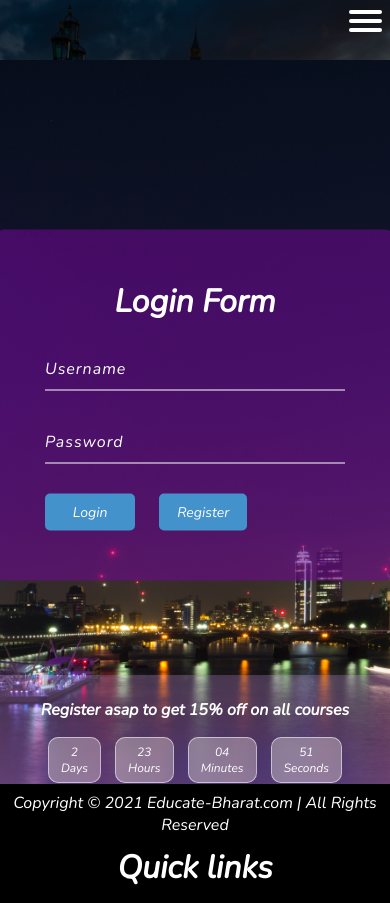
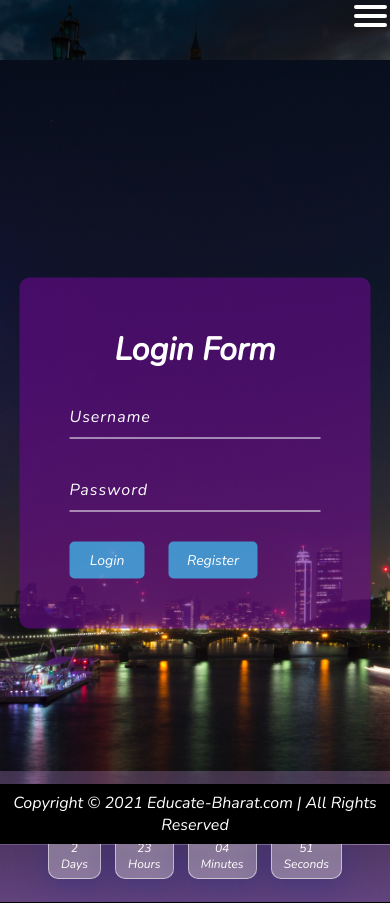
Before and after one commit to shreyans00/EBharat, a Node server app: page /sign_in in a window 390 px wide. Shown: the top 903 px of the page. Run offline with Node 20, Linux system fonts and the light colour scheme; some libraries are stand-ins or nearby versions.

Commit message:
changes to make more responsive

```diff
--- a/public/css/sign_in.css
+++ b/public/css/sign_in.css
@@ -142,6 +142,14 @@
       font-size:1.4em;
     }
 
+    .main_div{
+      margin-block:3rem;
+    }
+
+    .box2{
+      width:90%;
+    }
+
     .btn-page {
       width: 50%;
     }
--- a/public/css/style.css
+++ b/public/css/style.css
@@ -1,6 +1,8 @@
+@import url(hamburger.css);
+
 * {
-    margin: 0px;
-    padding: 0px;
+    margin: 0;
+    padding: 0;
     box-sizing: border-box;
     scroll-behavior: smooth;
     font-family: 'Nunito', sans-serif;
@@ -18,7 +20,7 @@
     width: 60px;
     border-radius: 50%;
     border: 4px solid rgb(116, 112, 112);
-    margin: 0 60px 0 70px;
+    margin-inline: 70px 60px;
   }
 
   .navbar {
@@ -161,7 +163,7 @@
     align-items: center;
     justify-content: center;
     width: 75%;
-    margin: auto;
+    margin-inline: auto;
     padding-top: 5%;
   }
 
@@ -345,20 +347,15 @@
       flex-direction: column;
     }
     .sidebar {
-      display: flex;
-      flex-direction: column;
-      justify-content: center;
-      align-items: center;
-      position: relative;
-      bottom: 0%;
-      left: 0%;
+      display:none;
+      pointer-events: none;
     }
 
     .burger {
       position: absolute;
       cursor: pointer;
-      right: 5px;
-      top: 5px;
+      right: 0;
+      top: 0;
     }
 
     .line {
@@ -374,7 +371,9 @@
     }
 
     .v-class-responsive {
-      opacity: 0;
+      display:none;
+      pointer-events: none;
+
     }
 
     .sign a{
@@ -386,7 +385,7 @@
 
     .section {
       flex-direction: column-reverse;
-      height: 600px;
+      height: 800px;
     }
 
     .firsthalf {
@@ -395,7 +394,7 @@
 
     #h2 {
       text-align: center;
-      margin-top: -30px;
+      margin-top: -40px;
     }
 
     #img {
@@ -404,11 +403,17 @@
     }
     .btn2 {
       text-align: center;
+      font-size: 0.9em;
+      margin:0;
     }
 
     .innersection {
       text-align: center;
-      padding-top: 50px;
+      padding-block-start: 100px;
+    }
+
+    #Courses h1{
+      margin-block-end: 0;
     }
 
     .part {
--- a/public/js/index.js
+++ b/public/js/index.js
@@ -6,7 +6,6 @@ const sidebar = document.querySelector('.sidebar')
 const nav = document.querySelector('.nav')
 
 burger.addEventListener('click', () => {
-    sidebar.classList.toggle('v-class-responsive');
     nav.classList.toggle('v-class-responsive');
     navbar.classList.toggle('h-nav-responsive');
 })
@@ -41,19 +40,3 @@ burger.addEventListener('click', () => {
 //         time.innerHTML = "Time's Up";
 //     }
 // }, 1000);
-
-
-function seterror(id, error) {
-    ele = document.getElementById(id);
-    ele.getElementsByClassName('err')[0].innerHTML = error;
-}
-
-function validatForm() {
-    var returnval = true;
-    var name = document.forms['myForm']["firstname"].value;
-    if (name.length < 5) {
-        seterror("name", "Length of name is too short");
-        returnval = false;
-    }
-    return returnval;
-}
--- a/templates/views/sign_in.hbs
+++ b/templates/views/sign_in.hbs
@@ -10,30 +10,16 @@
 <body>
     {{>navbar}}
 
-    {{!-- <div class="container">
-        <h1>Login to Educate-Bharat</h1>
-        <div class="box">
-            <i class="fas fa-envelope"></i>
-            <input type="email" name="email" class="type" id="email" placeholder="Enter Your Email"></input>
-        </div>
-        <div class="box">
-            <i class="fas fa-key"></i>
-            <input type="password" name="password" class="type" id="password" placeholder="Enter Your Password"></input>
-        </div>
-        <input type="submit" value="Sign In" class="btn-page"></input>
-
-    </div> --}}
-
     <div class="main_div">
         <div class="box2">
             <h1>Login Form</h1>
             <form action="">
                 <div class="input-box">
-                    <input type="text" name="Username" id="name" autocomplete="off" required />
+                    <input type="text" name="Username" autocomplete="off" required />
                     <label for="Username">Username</label>
                 </div>
                 <div class="input-box">
-                    <input type="password" name="password" id="name" autocomplete="off" required />
+                    <input type="password" name="password" autocomplete="off" required />
                     <label for="Password">Password</label>
                 </div>
                 <input class="final" type="submit" value="Login" />
```
Also changed, not shown: public/css/teacher.css (+11 -0 lines).
